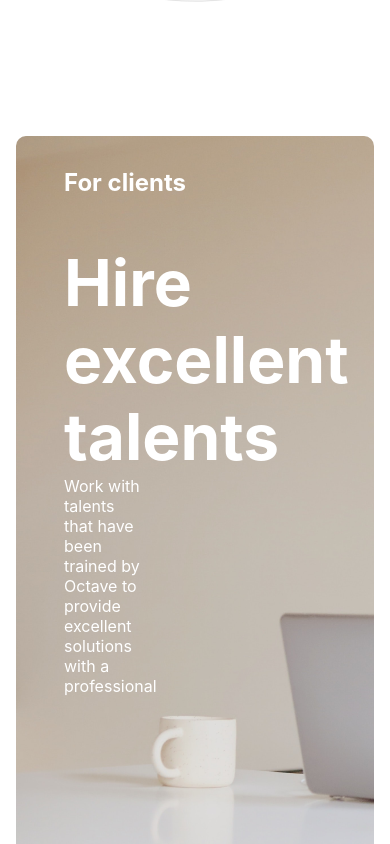
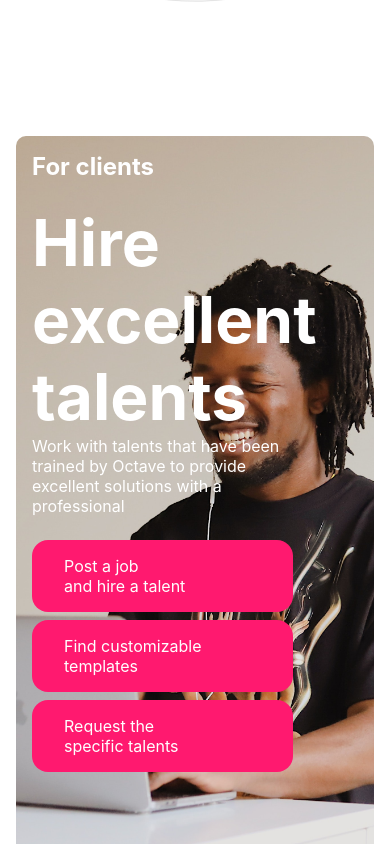
Before and after one commit to Kodi-ezike/octave-talents, a React (Create React App) app: page /home in a window 390 px wide. Shown: the part 800-1644 px from the top of the page. Built offline with nearby package versions, Linux system fonts and the light colour scheme.

Commit message:
Responsive styling of row2

```diff
--- a/src/Components/Home.js
+++ b/src/Components/Home.js
@@ -4,23 +4,23 @@
 
     return (
         <div class="homewrapper">
-            <div className='row row1'>
+            <div className='row1'>
                 <div className='col1'>
                     <h1>Outsourcing the best tech talents</h1>
                     <p>We provide the best technology talents to build solutions that best suit your needs.</p>
                 </div>
                 <div className='col2'></div>
             </div>
-            <div className='row row2Background'>
-                <div className='row row2'>
-                    <h2 className='white dBlock' style={{marginBottom: "3rem"}}>For clients</h2>
-                    <div style={{height: "auto", width: "40%" }}>
-                        <h1 className='white'>Hire excellent talents</h1>
-                        <p className='white' style={{height: "auto", width: "80%", marginBottom: "3rem" }}>
+            <div className='row2Background'>
+                <div className=' row2'>
+                    <h2>For clients</h2>
+                    <div className='first-div'>
+                        <h1>Hire excellent talents</h1>
+                        <p>
                             Work with talents that have been trained by Octave to provide excellent solutions with a professional
                         </p>
                     </div>
-                    <div className='' style={{display:"flex", justifyContent:"space-between"}}>
+                    <div className='feture_container'>
                         <div className='feature'>
                             <p>Post a job<br/> and hire a talent</p>
                         </div>
--- a/src/Components/home.css
+++ b/src/Components/home.css
@@ -19,7 +19,7 @@
     display:block
 }
 
-/********************************* row1   *******************************/
+/************* row1   ***************/
 
 .homewrapper {
     padding: 2rem 2rem;
@@ -56,7 +56,7 @@
 
 
 
-/************************************ row2   ********************************/
+/************* row2   ***************/
 
 .row2Background {
     /* background-image: url("./images/Rectangle9.svg"); */
@@ -75,12 +75,30 @@
     opacity: 1;
     background-repeat: no-repeat;
     background-size:cover;
-    background-position: 0% 50%;
-    height: 90vh;
+    background-position: 0% 45%;
+    min-height: 90vh;
     width: 100%;
+    margin-bottom: 2rem;
     padding: 3rem;
     padding-top: 2rem;
     border-radius: 10px;
+}
+
+.row2 > h2 {
+    color:#ffffff
+}
+
+.row2 .first-div {
+    height: auto;
+    width: 40%;
+    color:#ffffff;
+    margin: 3rem 0 4rem 0;
+}
+
+.feture_container {
+    display:flex;
+    justify-content:space-between;
+    margin: 1rem 1 0 0;
 }
 
 .feature {
@@ -99,7 +117,7 @@
 
 
 
-/************************************ row3   *******************************/
+/************* row3   ***************/
 
 .row3 {
     display: flex;
@@ -139,7 +157,7 @@
 
 
 
-/********************************** row4   *******************************/
+/************* row4   ***************/
 
 .row4 {
     display: flex;
@@ -193,7 +211,7 @@
 
 @media (max-width: 1008px) {
 
-    /************************************ row2   *****************************/
+/************* row1   ***************/
 
     .homewrapper {
         padding: .5rem 1rem .5rem 1rem;
@@ -232,6 +250,34 @@
 
     }
 
+    /************* row2   ***************/
+
+    .row2 {
+        background-position: center;
+        padding: 3rem;
+        padding-top: 2rem;
+    }
+
+    .row2 > h2 {
+        color:#ffffff;
+    }
+
+    .row2 .first-div {
+        height: auto;
+        width: 50%;
+        color:#ffffff;
+        /* background-color: #ff8fc7; */
+        margin: 1.6rem 0;
+    }
+
+    .feture_container {
+        display:flex;
+        justify-content:space-between;
+    }
+
+
+
+
 }
 
 
@@ -240,11 +286,7 @@
 
 @media (max-width: 640px) {
 
-    .feature {
-        display: none;
-    }
-
-    /************************************ row2   *****************************/
+    /************* row1   ***************/
 
     .homewrapper {
         padding: .5rem 1rem .5rem 1rem;
@@ -285,4 +327,34 @@
 
     }
 
+    /************* row2   ***************/
+
+    .row2 {
+        background-position: center;
+        padding: 1rem;
+        padding-top: 1rem;
+    }
+
+    .row2 .first-div {
+        height: auto;
+        width: 80%;
+        color:#ffffff;
+        /* background-color: #ff8fc7; */
+        margin: 1.5rem 0;
+    }
+
+    .feture_container {
+        display:flex;
+        flex-direction: column;
+        justify-content:space-between;
+        /* margin: 1rem 1 0 0; */
+    }
+
+    .feature {
+        width: 80%;
+        align-self: flex-start;
+        padding: 1rem 2rem;
+        margin-bottom: .5rem;
+    }
+
 }
```
